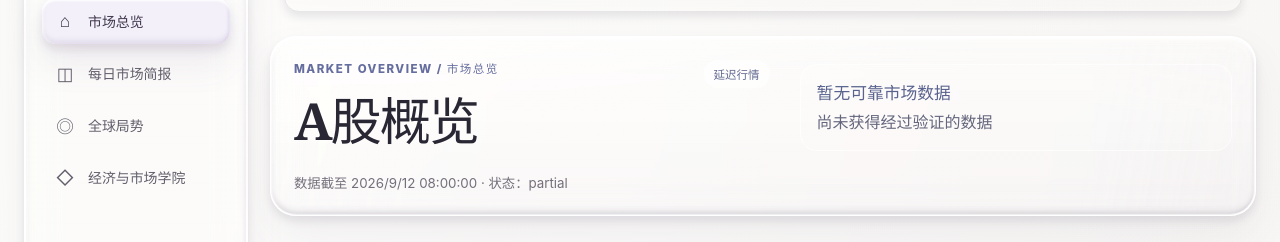
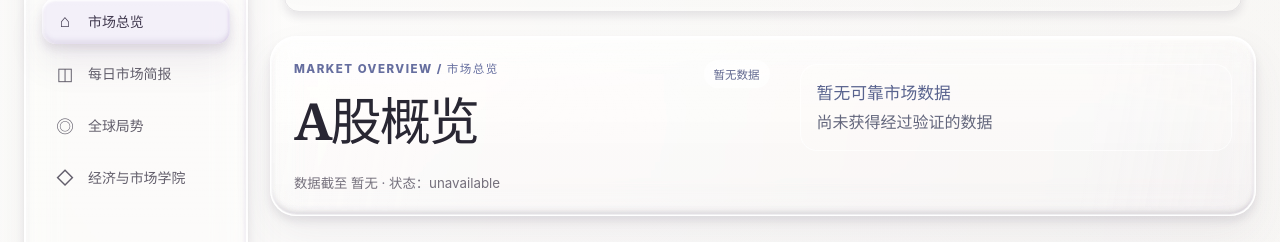
Before and after one commit to Ciel-c-c/financial-intelligence-desk, a React (Vite) app: page /#/ in a window 1280 px wide. Shown: the part 158-400 px from the top of the page. Built offline with nearby package versions, Linux system fonts and the light colour scheme.

Commit message:
docs: add dynamic data operations runbook

```diff
--- a/src/components/MarketOverview.tsx
+++ b/src/components/MarketOverview.tsx
@@ -7,10 +7,11 @@ const formatTime = (value?: string | null) => value ? new Date(value).toLocaleSt
 export function MarketOverview({ snapshot, activeGroup, onGroupChange }: { snapshot?: MarketOverviewSnapshot; activeGroup: MarketGroup; onGroupChange: (group: MarketGroup) => void }) {
   const items = snapshot?.groups[activeGroup] ?? [];
   const health = snapshot?.groupHealth[activeGroup];
+  const groupDataAsOf = items.map(item => item.dataAsOf).sort().at(-1);
   const up = items.filter(item => (item.changePercent ?? 0) > 0).length;
   const down = items.filter(item => (item.changePercent ?? 0) < 0).length;
   return <>
-    <section className="market-hero"><div className="market-hero-head"><div><p className="eyebrow">MARKET OVERVIEW / 市场总览</p><h1>{groupLabels[activeGroup]}概览</h1></div><span className="market-status">{health ? stateLabels[items[0]?.marketState ?? 'delayed'] : '等待数据'}</span></div><div className="market-summary"><strong>{items.length ? `${items.length} 个观察项，${up} 个上涨、${down} 个下跌` : '暂无可靠市场数据'}</strong><p>{items.length ? '以下只描述已验证数据；没有可靠证据时不推断涨跌原因。' : health?.fallbackReason ?? '数据源尚未通过验证或本轮获取失败。'}</p></div><small>数据截至 {formatTime(snapshot?.dataAsOf)} · 状态：{snapshot?.status ?? 'unavailable'}</small></section>
+    <section className="market-hero"><div className="market-hero-head"><div><p className="eyebrow">MARKET OVERVIEW / 市场总览</p><h1>{groupLabels[activeGroup]}概览</h1></div><span className="market-status">{health?.status === 'unavailable' ? '暂无数据' : items.length ? stateLabels[items[0].marketState] : '等待数据'}</span></div><div className="market-summary"><strong>{items.length ? `${items.length} 个观察项，${up} 个上涨、${down} 个下跌` : '暂无可靠市场数据'}</strong><p>{items.length ? '以下只描述已验证数据；没有可靠证据时不推断涨跌原因。' : health?.fallbackReason ?? '数据源尚未通过验证或本轮获取失败。'}</p></div><small>数据截至 {formatTime(groupDataAsOf)} · 状态：{health?.status ?? 'unavailable'}</small></section>
     <section aria-labelledby="market-title"><div className="section-heading"><div><p className="eyebrow">主要指数与资产</p><h2 id="market-title">大类资产表现</h2></div><span>{health?.status ?? 'unavailable'}</span></div><div className="market-tabs" aria-label="市场切换">{(Object.keys(groupLabels) as MarketGroup[]).map(group => <button key={group} type="button" aria-pressed={activeGroup === group} onClick={() => onGroupChange(group)}>{groupLabels[group]}</button>)}</div>{items.length ? <div className="market-grid">{items.map(item => { const rising = (item.changePercent ?? 0) >= 0; return <article className="market-card" key={item.id}><div className="card-row"><span className="eyebrow">{item.symbol}</span><small>{stateLabels[item.marketState]}</small></div><div className="market-card-body"><div className="market-quote"><h3>{item.name}</h3><strong>{item.value.toLocaleString('zh-CN')}</strong><p className={`market-change ${rising ? 'positive' : 'negative'}`}>{rising ? '↑ 上涨' : '↓ 下跌'} {item.changePercent === undefined ? '—' : `${Math.abs(item.changePercent).toFixed(2)}%`}</p></div></div><small>数据时间：{formatTime(item.dataAsOf)}<br />来源：<a href={item.source.url} target="_blank" rel="noreferrer">{item.source.name}</a></small></article>; })}</div> : <p className="empty-state">{health?.fallbackReason ?? '暂无可靠数据，不使用演示值补位。'}</p>}</section>
   </>;
 }
```
Also changed, not shown: 2 other files (tests, documents, lock files or other folders).
